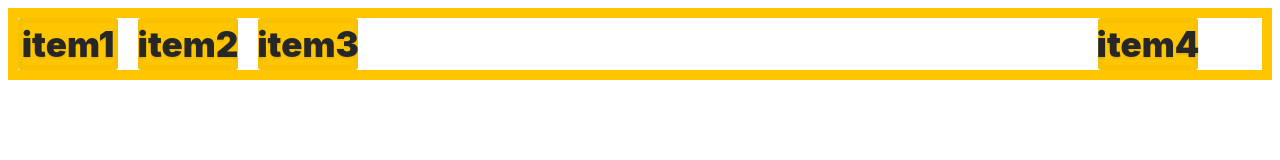
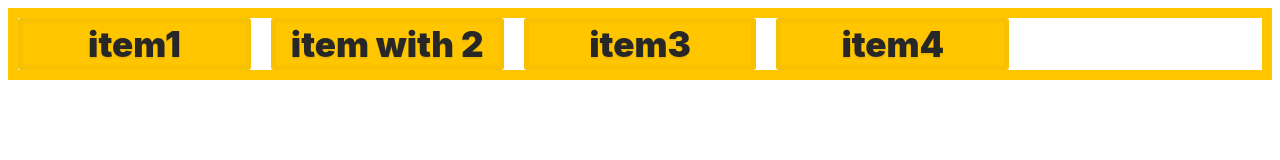
Before and after one commit to shubhamsingh123/Css-Grid, a plain HTML site: page index.html in a window 1280 px wide. Drawn offline with Linux system fonts and the light colour scheme.

Commit message:
using minmix() for resonsive grids

```diff
--- a/index.html
+++ b/index.html
@@ -10,7 +10,7 @@
   <body>
     <div class="container">
       <div class="item item1">item1</div>
-      <div class="item item2">item2</div>
+      <div class="item item2">item with 2</div>
       <div class="item item3">item3</div>
       <div class="item item4">item4</div>
     </div>
@@ -20,11 +20,7 @@
         display: grid;
         grid-gap: 20px;
         border: 10px solid var(--yellow);
-        grid-template-columns: repeat(auto-fill, 100px);
-      }
-
-      .item4 {
-        grid-column-end: -1;
+        grid-template-columns: repeat(auto-fill, minmax(200px, 1fr));
       }
     </style>
   </body>
```
